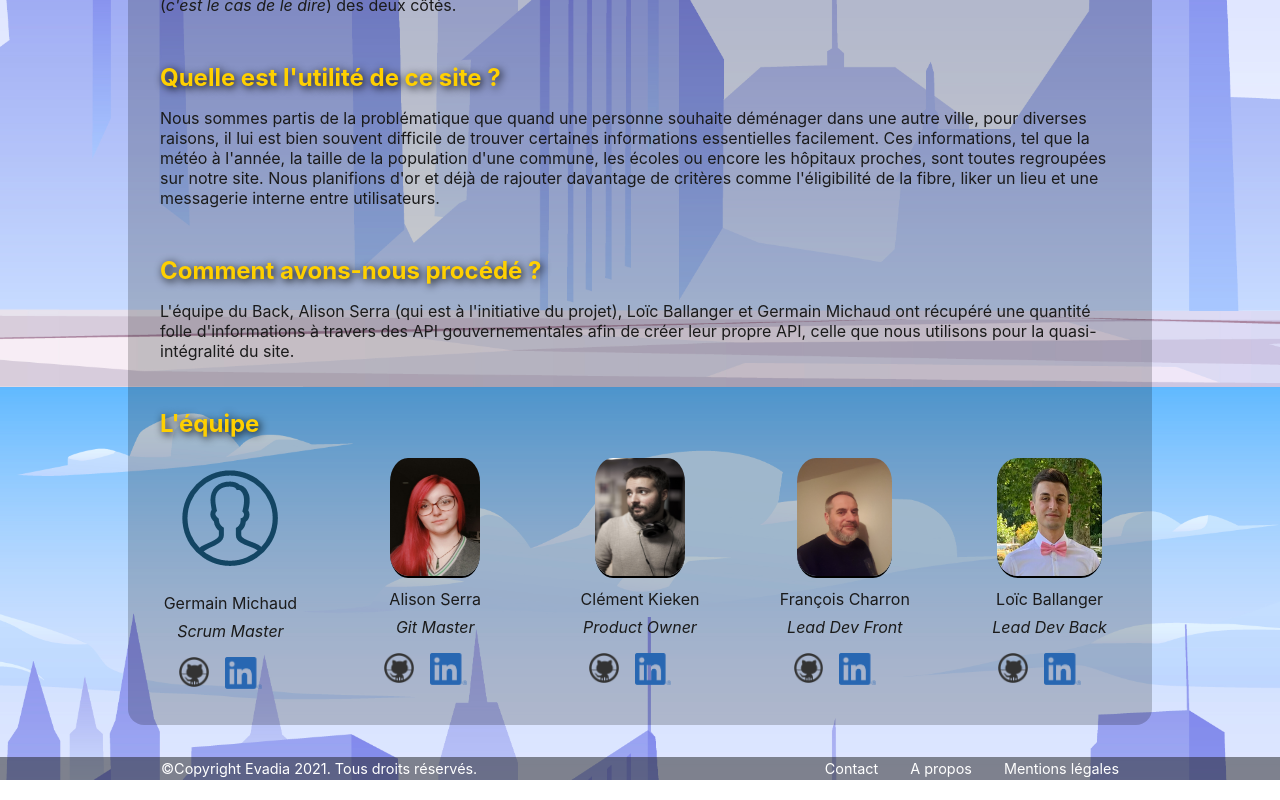
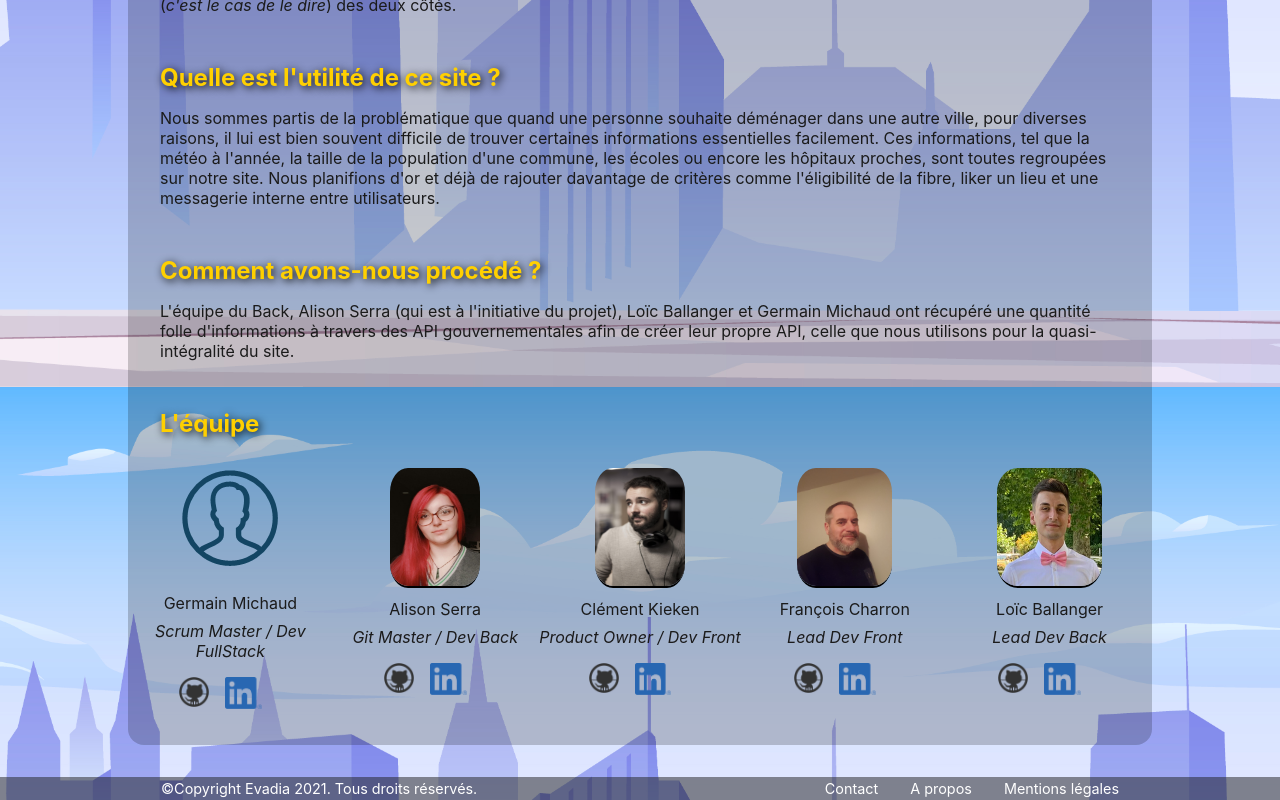
Before and after one commit to Lballanger/Evadia, a React (Vite) app in the folder front/: page /about in a window 1280 px wide. Shown: the part 413-1213 px from the top of the page. Built offline with nearby package versions, Linux system fonts and the light colour scheme; no server answers; a web font is replaced by a local one.

Commit message:
about role updated

```diff
--- a/front/src/components/About/index.jsx
+++ b/front/src/components/About/index.jsx
@@ -67,7 +67,7 @@ const About = () => (
             />
             <p className="About__team__dev">Germain Michaud</p>
             <p className="About__team__role">
-              <span className="italic">Scrum Master</span>
+              <span className="italic">Scrum Master / Dev FullStack</span>
             </p>
             <div className="About__team__links">
               <a
@@ -115,7 +115,7 @@ const About = () => (
             />
             <p className="About__team__dev">Alison Serra</p>
             <p className="About__team__role">
-              <span className="italic">Git Master</span>
+              <span className="italic">Git Master / Dev Back</span>
             </p>
             <div className="About__team__links">
               <a
@@ -163,7 +163,7 @@ const About = () => (
             />
             <p className="About__team__dev">Clément Kieken</p>
             <p className="About__team__role">
-              <span className="italic">Product Owner</span>
+              <span className="italic">Product Owner / Dev Front</span>
             </p>
             <div className="About__team__links">
               <a
```
